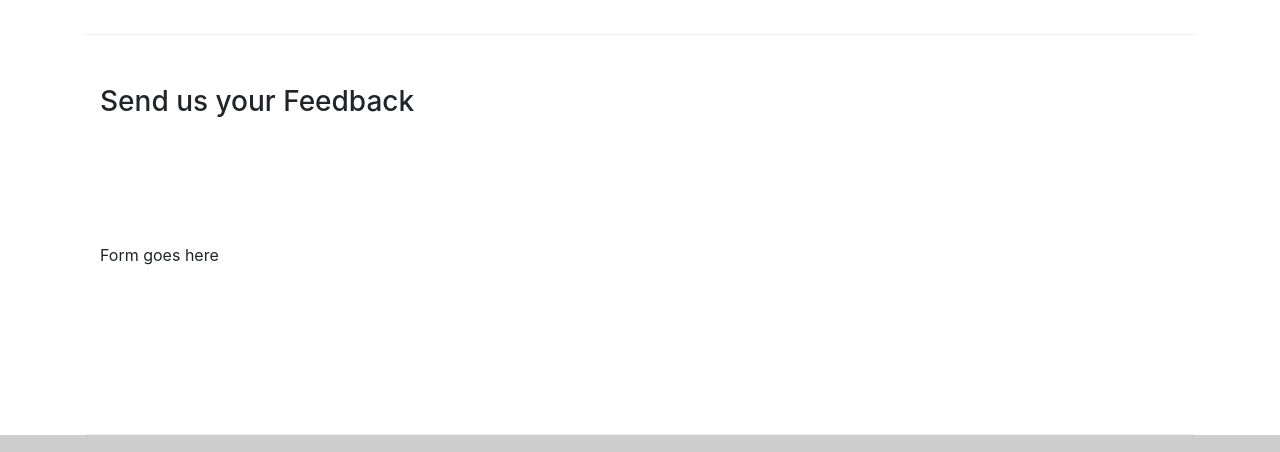
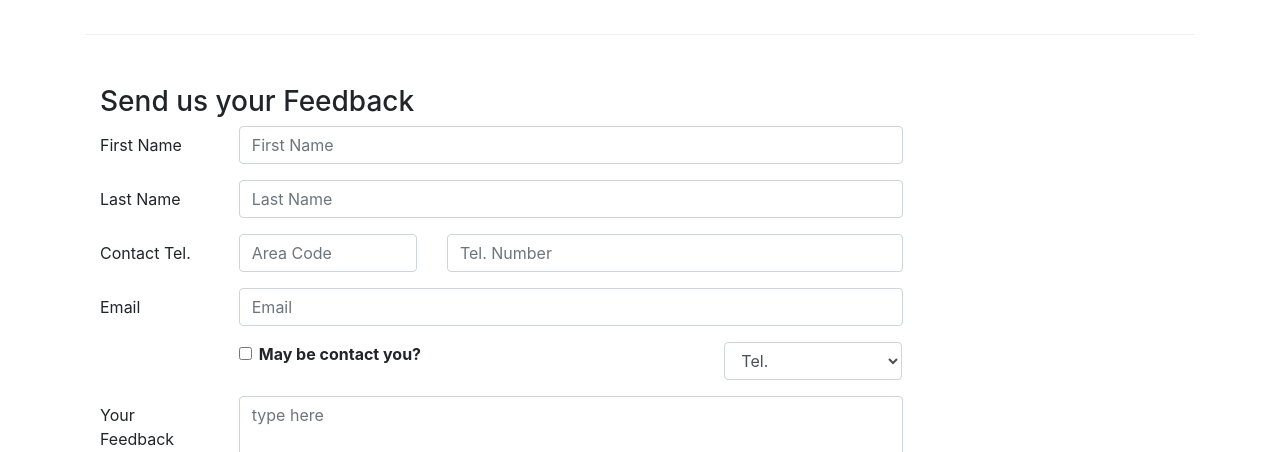
Before and after one commit to Karank11/Bootstrap-UI-, a website: page contactus.html in a window 1280 px wide. Shown: the part 830-1282 px from the top of the page. Drawn offline with nearby package versions, Linux system fonts and the light colour scheme.

Commit message:
aboutus is updated!

```diff
--- a/contactus.html
+++ b/contactus.html
@@ -92,7 +92,60 @@
               <h3>Send us your Feedback</h3>
            </div>
             <div class="col-12 col-md-9">
-                Form goes here
+                <form>
+                    <div class="form-group row">
+                        <label for="firstname" class="col-md-2 col-form-label">First Name</label>
+                        <div class="col-md-10 ">
+                            <input type="text" id="firstname" class="form-control" name="firstname" placeholder="First Name">
+                        </div>
+                    </div>
+                    <div class="form-group row ">
+                        <label for="lastname" class="col-md-2 col-form-label">Last Name</label>
+                        <div class="col-md-10 ">
+                            <input type="text" id="lastname" class="form-control" name="lastname" placeholder="Last Name">
+                        </div>
+                    </div>
+                    <div class="form-group row">
+                        <label for="telnum" class="col-12 col-md-2 col-form-label">Contact Tel.</label>
+                        <div class=" col-5 col-md-3  ">
+                            <input type="tel" id="areacode" class="form-control" name="areacode" placeholder="Area Code">
+                        </div>
+                        <div class=" col-7 col-md-7  ">
+                            <input type="tel" id="telnum" class="form-control" name="telnum" placeholder="Tel. Number">
+                        </div>
+                    </div>
+                    <div class="form-group row ">
+                        <label for="email" class="col-md-2 col-form-label">Email </label>
+                        <div class="col-md-10 ">
+                            <input type="email" id="email" class="form-control" name="email" placeholder="Email">
+                        </div>
+                    </div>
+                    <div class="form-group row ">
+                        <div class="col-md-6 offset-md-2">
+                            <div class="form-check">
+                                <input type="checkbox" class="form-check-input" name="approve" id="approve" value="">
+                                <label class="form-check-label" for="approve" ><strong>May be contact you?</strong></label>
+                            </div>
+                        </div>
+                        <div class="col-md-3 offset-md-1" >
+                            <select class="form-control">
+                                <option>Tel.</option>
+                                <option>Email</option>
+                            </select>
+                        </div>
+                    </div>
+                    <div class="form-group row ">
+                        <label for="feedback" class="col-md-2 col-form-label">Your Feedback </label>
+                        <div class="col-md-10 ">
+                            <textarea  id="feedback" class="form-control" name="feedback" placeholder="type here" rows="6"></textarea>
+                        </div>
+                    </div>
+                    <div class="form-group-row">
+                        <div class="offset-md-2 col-md-10">
+                            <button type="submit" class="btn btn-primary">Send Feedback</button>
+                        </div>
+                    </div>
+                </form>
             </div>
              <div class="col-12 col-md">
             </div>
```
